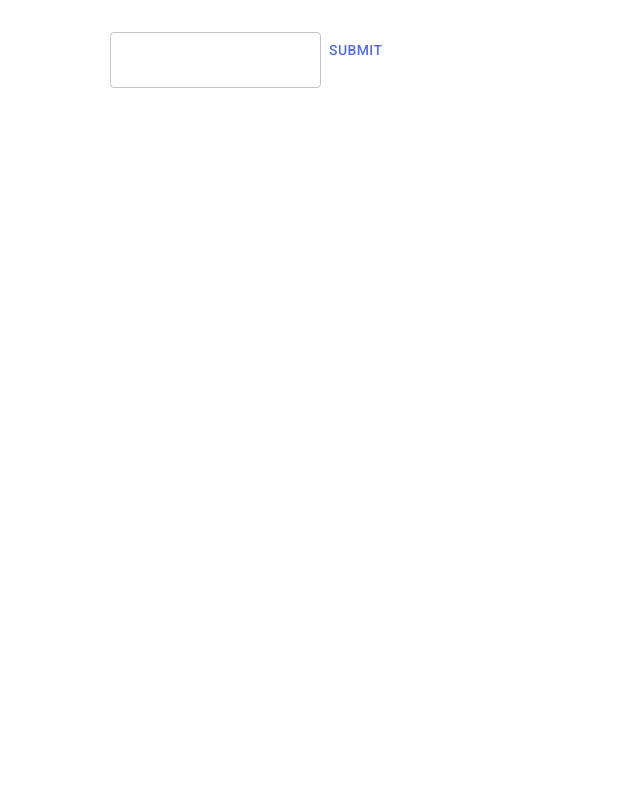
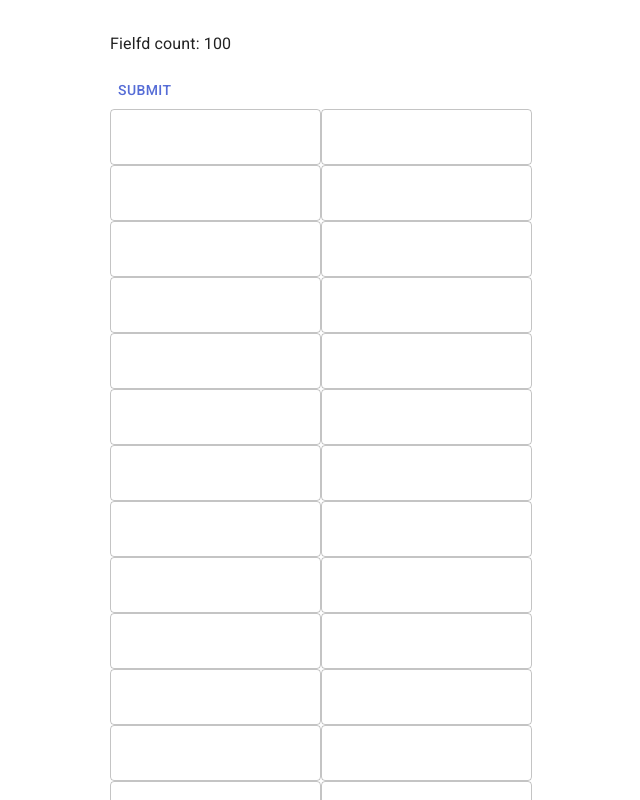
Before and after one commit to airatzt/rhf, a React (Create React App) app: page / in a window 1280 px wide. Shown: the top 800 px of the page, without its empty margins (254-894 px from the left). Built offline with nearby package versions, Linux system fonts and the light colour scheme.

Commit message:
Load testing

```diff
--- a/src/App.tsx
+++ b/src/App.tsx
@@ -7,12 +7,6 @@ import { Button } from "@mui/material";
 import { yupResolver } from "@hookform/resolvers/yup";
 import * as yup from "yup";
 
-const validationSchema = yup
-  .object({
-    name: yup.string().required(),
-  })
-  .required();
-
 type FormValues = {
   firstName: string;
   name: string;
@@ -21,12 +15,29 @@ type FormValues = {
 
 export default function App() {
   const onSubmit = (data: FormValues) => console.log(data);
+  const fieldsCount = 100;
+  const items = [];
+  for (let index = 0; index < fieldsCount; index++) {
+    items.push(<TextInput name={"name" + index} id={"name" + index} />);
+  }
+  let generatedSchema = items.reduce((a, v, i) => ({ ...a, ["name" + i]: yup.string().required() }), {});
+  const validationSchema = yup
+    .object({
+      name: yup.string().required(),
+      ...generatedSchema,
+    })
+    .required();
+
   return (
     <Container maxWidth="sm">
       <Box sx={{ my: 4 }}>
+        <p>Fielfd count: {fieldsCount}</p>
         <Form<FormValues> onSubmit={onSubmit} validationSchema={validationSchema}>
-          <TextInput name="name" />
           <Button type="submit">Submit</Button>
+          <br />
+          <TextInput name="name" id="name" />
+
+          {items}
         </Form>
       </Box>
     </Container>
```
